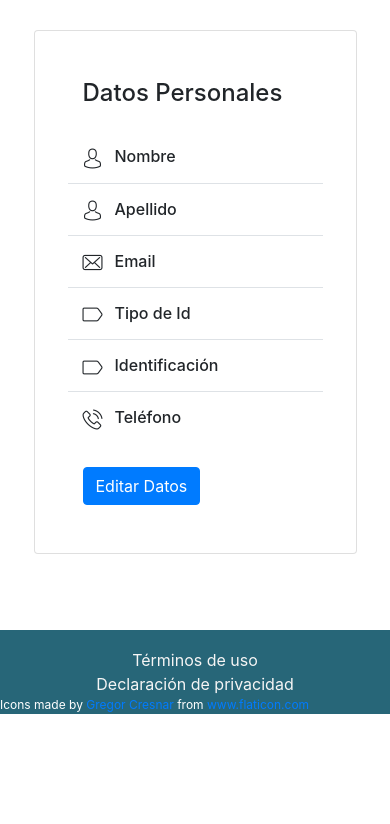
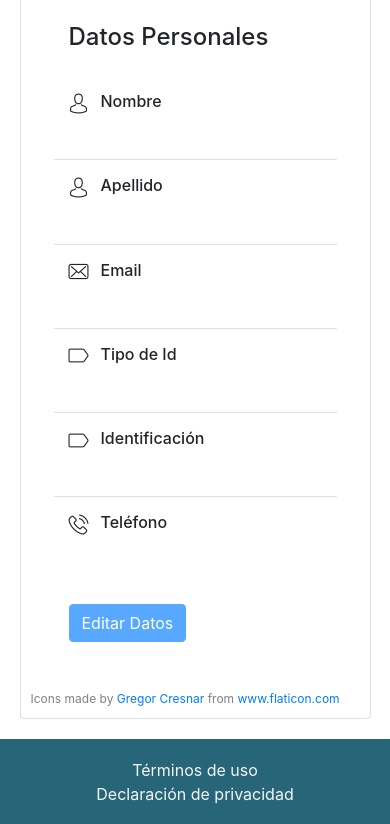
Before and after one commit to isa-app/isa-frontend, a React app: page /profile/1 in a window 390 px wide. Shown: the part 130-954 px from the top of the page. Before the commit the page ends 844 px from the top, so only its background shows below. Built offline with nearby package versions, Linux system fonts and the light colour scheme; some packages are replaced by stand-ins of ours; no server answers.

Commit message:
ADD Responsive, Register Redirection, and Sweet Alert to Profile

```diff
--- a/src/assets/styles/components/Profile.scss
+++ b/src/assets/styles/components/Profile.scss
@@ -8,15 +8,22 @@
   width: auto;
 }
 
-.card {
-  position: relative;
-}
-
 .attribution {
-  position: absolute;
   left: 0;
   bottom: 0;
-  color: white;
+  padding: 0px 10px 10px 10px;
+  color: gray;
   z-index: 10;
   font-size: 12px;
 }
+
+@media screen and (max-width: 575px) {
+  .profile_section {
+    height: auto;
+    margin-top: 20px;
+    margin-bottom: 20px;
+  }
+  .profile_section .card {
+    width: 90vw;
+  }
+}
--- a/src/components/ProfileRow.jsx
+++ b/src/components/ProfileRow.jsx
@@ -2,19 +2,27 @@ import React from "react";
 import { Row, Col } from "react-bootstrap";
 import "../assets/styles/components/ProfileRow.scss";
 import "../assets/fonts/profile/flaticon.css";
+
+const idTransform = {
+  13: "Cédula de Ciudadanía",
+  22: "Cédula de extranjería",
+  41: "Pasaporte",
+};
 
 function ProfileRow({ title, value, borderBottom, icon }) {
   let borderClass = "";
 
   if (borderBottom) borderClass += "border-bottom";
 
+  if (title === "Tipo de Id") value = idTransform[value];
+
   return (
     <Row className={borderClass}>
-      <Col className="d-flex align-items-center">
+      <Col xs={12} sm={6} className="d-flex align-items-center">
         <i className={`${icon} mr-2 pt-1`}></i>
         <h6 className="my-3 ml-1">{title}</h6>
       </Col>
-      <Col className="d-flex align-items-center pr-4">
+      <Col xs={12} sm={6} className="d-flex align-items-center pr-4">
         <span className="my-3 ml-1 text-secondary">{value}</span>
       </Col>
     </Row>
--- a/src/containers/Login.jsx
+++ b/src/containers/Login.jsx
@@ -52,12 +52,9 @@ const Login = (props) => {
 
     try {
       response = await axios.post(LOGIN_URL, postObject, options);
-      console.log(response.data);
       if (response.status === 201);
-      {
-        // props.loginRequest(data)
-        props.history.push(`/profile/${response.data.uid}`);
-      }
+      props.history.push(`/profile/${response.data.uid}`);
+
       //
     } catch (err) {
       if (!isUnmounted) {
@@ -88,7 +85,9 @@ const Login = (props) => {
         <div className="card-body p-0">
           {/* Form Login */}
           <form className="m-3" onSubmit={handleSubmit(onSubmit)}>
-            <h2 className="pb-2 d-flex flex justify-content-center">Iniciar sesión</h2>
+            <h2 className="pb-2 d-flex flex justify-content-center">
+              Iniciar sesión
+            </h2>
 
             {/* User */}
             <div className="form-row">
--- a/src/containers/Profile.jsx
+++ b/src/containers/Profile.jsx
@@ -2,6 +2,7 @@ import React, { useState, useEffect } from "react";
 import { Card, Button } from "react-bootstrap";
 import ProfileRow from "../components/ProfileRow";
 import { PROFILE_URL } from "../utils/constants";
+import { displayAlert } from "../utils/errors";
 import axios from "axios";
 import "../assets/styles/components/Profile.scss";
 
@@ -31,16 +32,9 @@ const profileIcon = {
 function Profile(props) {
   const { userId } = props.match.params;
 
-  // const [user, setUser] = useState({
-  //   name: "Larry",
-  //   lastName: "Hudson",
-  //   idType: 13,
-  //   identification: "123456789",
-  //   email: "larry@gmail.com",
-  //   phone: "57493184",
-  // });
-
   const [user, setUser] = useState({});
+  const [isButtonEnabled, setIsButtonEnabled] = useState(false);
+  const [isUnmounted, setIsUnmounted] = useState(false);
 
   useEffect(() => {
     const cancelProfile = axios.CancelToken.source();
@@ -53,23 +47,26 @@ function Profile(props) {
     (async () => {
       try {
         response = await axios.get(`${PROFILE_URL}/${userId}`, options);
-        console.log(response.data);
+        if (response.status === 200) {
           setUser(response.data.user);
-
-        // if (response.status === 201) props.registerRequest(data);
-        // props.history.push("/");
-        //
+          setIsButtonEnabled(true);
+        }
       } catch (err) {
-        console.log(err.message);
+        if (!isUnmounted) {
+          if (err.response && err.response.status === 401)
+            displayAlert("UNAUTHORIZED");
+          else if (err.response && err.response.status === 403)
+            displayAlert("FORBIDDEN");
+          else if (err.response && err.response.status === 500)
+            displayAlert("SERVER_ERROR");
+        }
       }
     })();
-
-    console.log("useEffect");
     return () => {
+      setIsUnmounted(true);
       cancelProfile.cancel("Profile Request Canceled");
-      console.log("Unmount");
     };
-  }, []);
+  }, [userId, isUnmounted]);
 
   // if (Object.keys(user).length === 0) {
   //   return (
@@ -100,9 +97,10 @@ function Profile(props) {
             );
           })}
 
-          <Button variant="primary mt-4">Editar Datos</Button>
+          <Button variant="primary mt-4" disabled={!isButtonEnabled}>
+            Editar Datos
+          </Button>
         </Card.Body>
-      </Card>
         <div className="attribution">
           Icons made by{" "}
           <a
@@ -116,6 +114,7 @@ function Profile(props) {
             www.flaticon.com
           </a>
         </div>
+      </Card>
     </div>
   );
 }
--- a/src/containers/Register.jsx
+++ b/src/containers/Register.jsx
@@ -14,10 +14,10 @@ import "../assets/styles/components/Loader.scss";
 //   "http://slowwly.robertomurray.co.uk/delay/3000/url/http://www.google.co.uk";
 
 const inputTestValues = {
-  firstName: "Larry",
-  lastName: "Hudson",
+  firstName: "Emilia",
+  lastName: "Clark",
   typeId: 13,
-  id: "0000000030",
+  id: "0000000036",
   phone: "+5964349",
   email: "betty@holberton.com",
   password: "123456789",
@@ -45,7 +45,6 @@ const Register = (props) => {
   }, []);
 
   const onSubmit = async (data) => {
-    console.log(data);
     setIsButtonEnabled(false);
 
     cancelRegister.current = axios.CancelToken.source();
@@ -72,9 +71,11 @@ const Register = (props) => {
 
     try {
       response = await axios.post(REGISTER_URL, postObject, options);
-      console.log(response.data);
-      if (response.status === 201) props.registerRequest(data);
-      // props.history.push("/");
+      if (response.status === 201) {
+        // props.registerRequest(data);
+
+        props.history.push(`/profile/${response.data.uid}`);
+      }
       //
     } catch (err) {
       if (!isUnmounted) {
--- a/src/utils/errors.js
+++ b/src/utils/errors.js
@@ -13,6 +13,18 @@ export function displayAlert(alertType) {
       alert.title = "Este usuario ya existe";
       alert.icon = "warning";
       alert.confirmButtonText = "Intentar con otra ID";
+      break;
+
+    case "UNAUTHORIZED":
+      alert.title = "No está autorizado";
+      alert.icon = "warning";
+      alert.confirmButtonText = "Debe iniciar sesión";
+      break;
+
+    case "FORBIDDEN":
+      alert.title = "No tiene permisos";
+      alert.icon = "error";
+      alert.confirmButtonText = "Debe ingresar con la cuenta correcta";
       break;
 
     case "SERVER_ERROR":
```
Also changed, not shown: 1 other file. Lines whose indentation alone changed are shown as unchanged.
